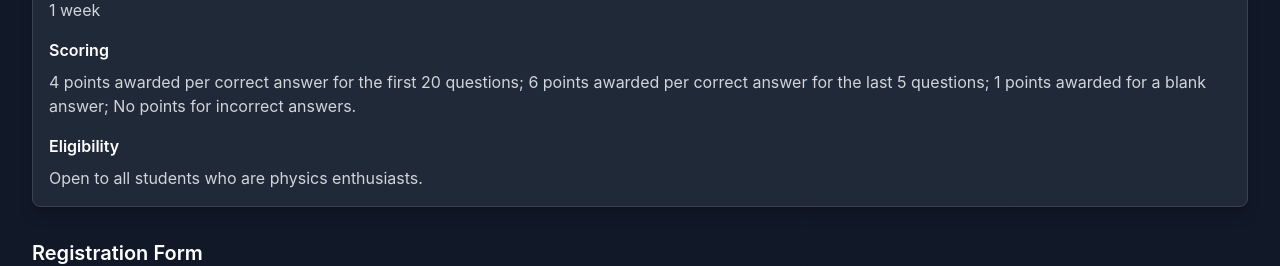
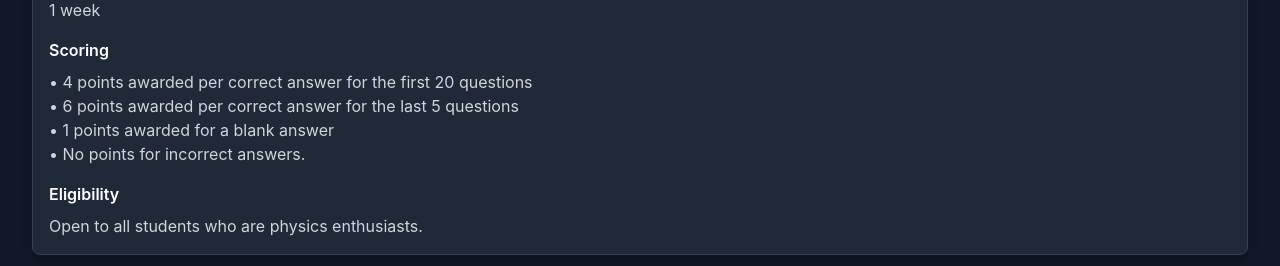
Before and after one commit to mado2826/ppsc-website, a React (Vite) app: page /competition in a window 1280 px wide. Shown: the part 437-703 px from the top of the page. Built offline with nearby package versions, Linux system fonts and the light colour scheme.

Commit message:
added first test w/ link, updates contest description

```diff
--- a/src/components/competition/CompetitionInfo.tsx
+++ b/src/components/competition/CompetitionInfo.tsx
@@ -52,7 +52,7 @@ export const CompetitionInfo = () => {
               </div>
               <div>
                 <h4 className="font-semibold text-white mb-2">Scoring</h4>
-                <p className="text-gray-300">{config.rules.scoring}</p>
+                <p className="text-gray-300 whitespace-pre-line">{config.rules.scoring}</p>
               </div>
               <div>
                 <h4 className="font-semibold text-white mb-2">Eligibility</h4>
--- a/src/config/competitionConfig.ts
+++ b/src/config/competitionConfig.ts
@@ -73,10 +73,10 @@ export const competitionConfig: CompetitionConfig = {
   rules: {
     format: 'Online, timed competition with 25 multiple choice questions.',
     duration: '1 week',
-    scoring: [ '4 points awarded per correct answer for the first 20 questions',
-               '6 points awarded per correct answer for the last 5 questions',
-               '1 points awarded for a blank answer',
-               'No points for incorrect answers.' ].join('; '),
+    scoring: '• 4 points awarded per correct answer for the first 20 questions\n'+
+               '• 6 points awarded per correct answer for the last 5 questions\n'+
+               '• 1 points awarded for a blank answer\n'+
+               '• No points for incorrect answers.',
     eligibility: 'Open to all students who are physics enthusiasts.',
   },
 
@@ -91,14 +91,14 @@ export const competitionConfig: CompetitionConfig = {
   '• Electric fields, magnetic fields, circuits, and electromagnetic waves\n' +
   '• Heat, temperature, entropy, and thermodynamic processes',
         tests: [
-        //   {
-        //     id: 'mech-1',
-        //     title: 'Kinematics Basics',
-        //     duration: 30,
-        //     difficulty: 'beginner',
-        //     questions: 10,
-        //     link: 'https://example.com/test/mech-1',
-        //   },
+          {
+            id: 'p1',
+            title: 'Test',
+            duration: 99999,
+            difficulty: 'intermediate',
+            questions: 25,
+            link: 'https://www.youtube.com/watch?v=dQw4w9WgXcQ',
+          },
         //   {
         //     id: 'mech-2',
         //     title: 'Newton\'s Laws',
```
